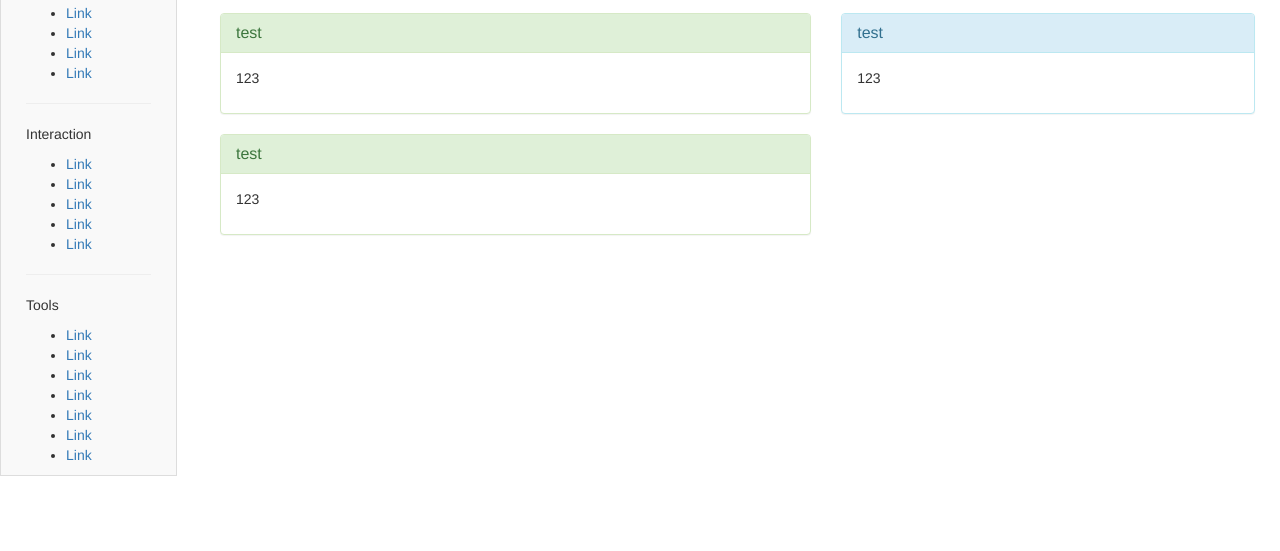
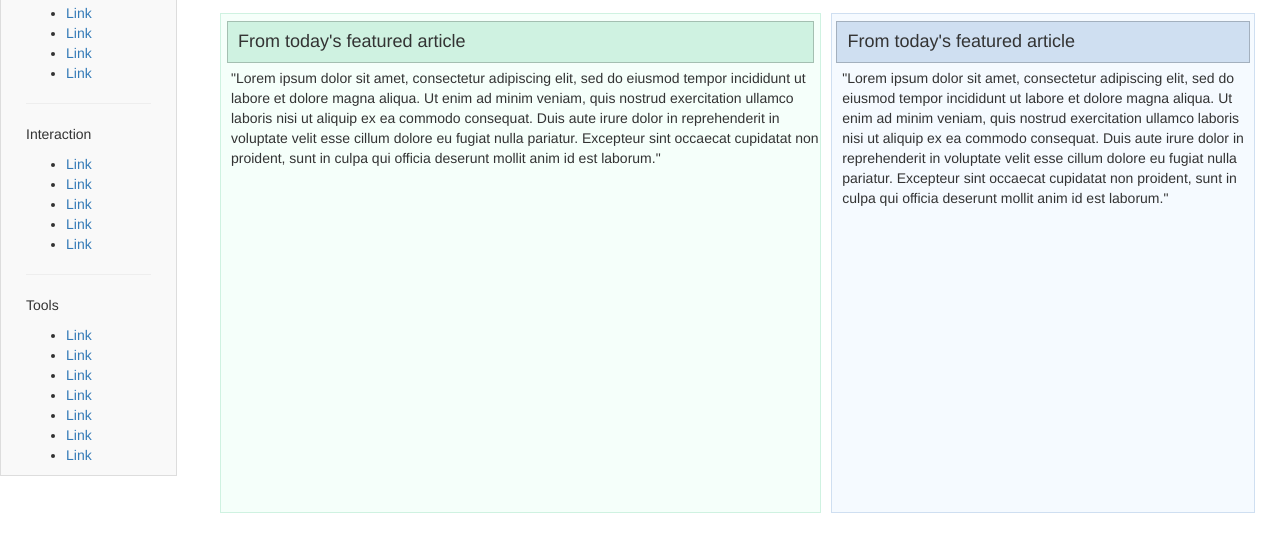
Before and after one commit to n8cotoa/wiki, a plain HTML site: page index.html in a window 1280 px wide. Shown: the part 227-778 px from the top of the page. Drawn offline with Linux system fonts and the light colour scheme.

Commit message:
fix styling issues

```diff
--- a/css/style.css
+++ b/css/style.css
@@ -40,3 +40,43 @@
   padding-top: 20px;
   float: left;
 }
+
+.article-left {
+  height: 500px;
+  padding-top: 7px;
+  margin-right: -10px;
+}
+
+.article-right {
+  height: 500px;
+  padding-top: 7px;
+  margin-left: -10px;
+}
+
+.article-left p, .article-right p {
+  padding-top: 5px;
+  padding-left: 10px;
+}
+
+.article-title {
+  width: 98%;
+  margin: 0 auto;
+  padding-left: 10px;
+}
+
+.darkgreen {
+  background-color: #CFF2E1;
+  border: 1px solid #A4BFB1;
+}
+.green {
+  background-color: #F5FFFA;
+  border: 1px solid #CFF2E1;
+}
+.darkblue {
+  background-color: #CFDFF1;
+  border: 1px solid #A3B0BE;
+}
+.blue {
+  background-color: #F5FAFF;
+  border: 1px solid #CFDFF1;
+}
--- a/index.html
+++ b/index.html
@@ -19,16 +19,13 @@
           <ul class="nav nav-tabs">
             <li role="presentation" class="active"><a href="#">Main Page</a></li>
             <li role="presentation"><a href="#">Talk</a></li>
+
             <li role="presentation" class="pull-right"><a href="#">View history</a></li>
             <li role="presentation" class="pull-right"><a href="#">View source</a></li>
             <li role="presentation" class="active pull-right"><a href="#">Read</a></li>
+
+
           </ul>
-          <!-- <div class="input-group">
-            <input type="text" class="form-control" placeholder="Search">
-            <span>
-              <button class="btn btn-default" type="button">asfd</button>
-            </span>
-          </div> -->
         <!-- </div> -->
 <!-- SIDEBAR NAVIGATION -->
       <div class="sidenav">
@@ -101,31 +98,20 @@
 <!-- MAIN BODY ARTICLES -->
       <div class="row">
         <div class="col-md-7">
-          <div class="panel panel-success">
-            <div class="panel-heading">
-              <h3 class="panel-title">test</h3>
+          <div class="article-left green">
+            <div class="article-title darkgreen">
+              <h4>From today's featured article</h4>
             </div>
-            <div class="panel-body">
-              <p>123</p>
-            </div>
-          </div>
-          <div class="panel panel-success">
-            <div class="panel-heading">
-              <h3 class="panel-title">test</h3>
-            </div>
-            <div class="panel-body">
-              <p>123</p>
-            </div>
+
+            <p>"Lorem ipsum dolor sit amet, consectetur adipiscing elit, sed do eiusmod tempor incididunt ut labore et dolore magna aliqua. Ut enim ad minim veniam, quis nostrud exercitation ullamco laboris nisi ut aliquip ex ea commodo consequat. Duis aute irure dolor in reprehenderit in voluptate velit esse cillum dolore eu fugiat nulla pariatur. Excepteur sint occaecat cupidatat non proident, sunt in culpa qui officia deserunt mollit anim id est laborum."</p>
           </div>
         </div>
         <div class="col-md-5">
-          <div class="panel panel-info">
-            <div class="panel-heading">
-              <h3 class="panel-title">test</h3>
+          <div class="article-right blue">
+            <div class="article-title darkblue">
+              <h4>From today's featured article</h4>
             </div>
-            <div class="panel-body">
-              <p>123</p>
-            </div>
+            <p>"Lorem ipsum dolor sit amet, consectetur adipiscing elit, sed do eiusmod tempor incididunt ut labore et dolore magna aliqua. Ut enim ad minim veniam, quis nostrud exercitation ullamco laboris nisi ut aliquip ex ea commodo consequat. Duis aute irure dolor in reprehenderit in voluptate velit esse cillum dolore eu fugiat nulla pariatur. Excepteur sint occaecat cupidatat non proident, sunt in culpa qui officia deserunt mollit anim id est laborum."</p>
           </div>
         </div>
       </div>
```
